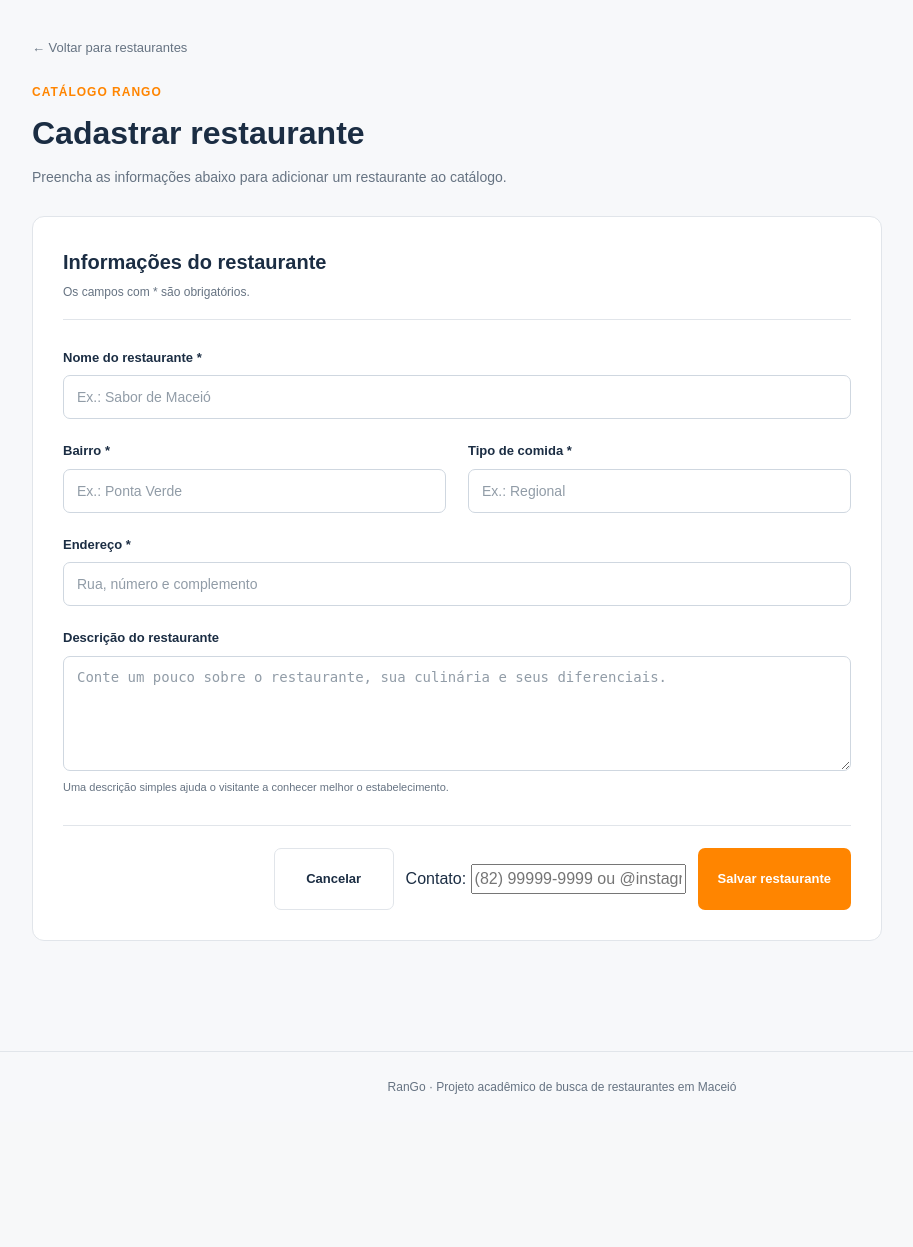
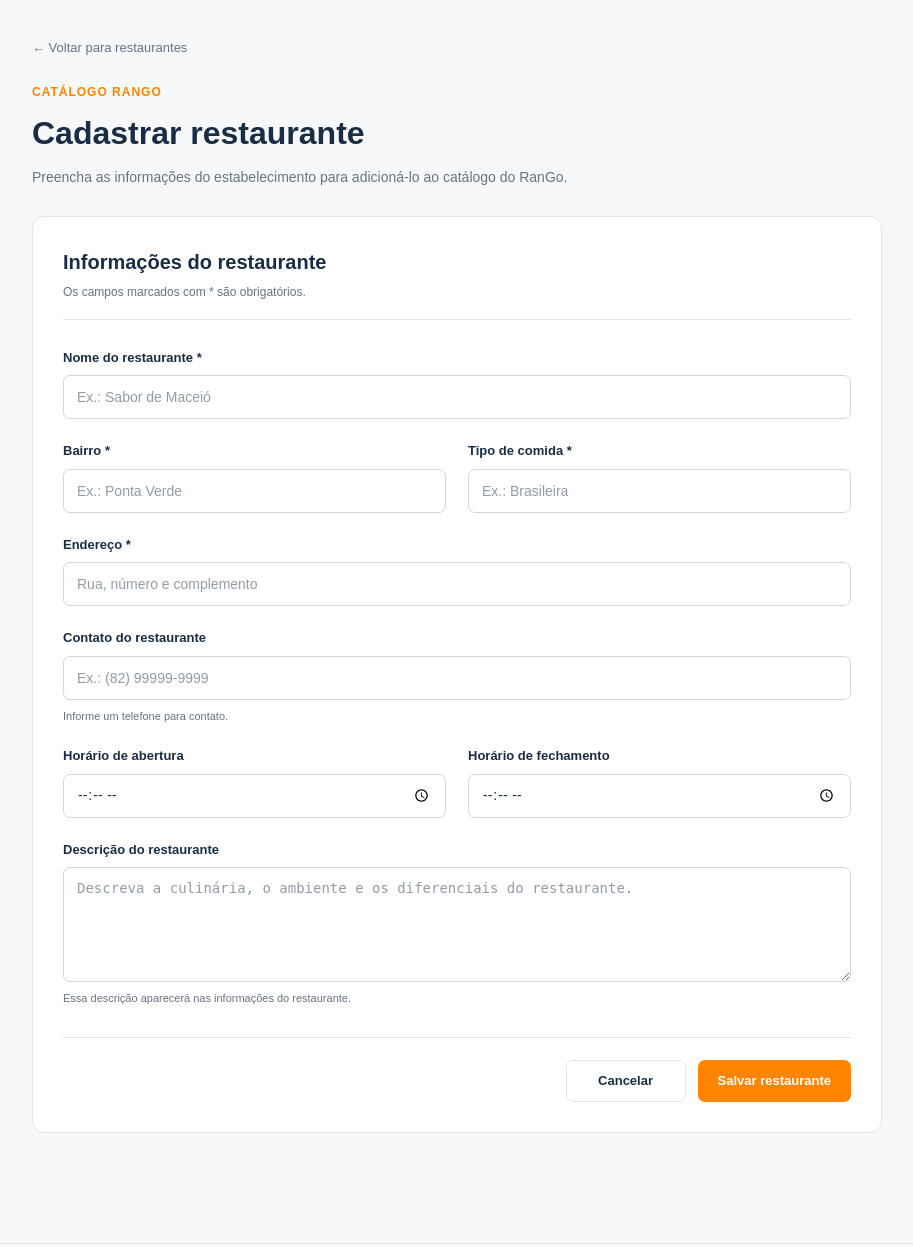
Before and after one commit to GabrielNolasco-hub/Rango, a Spring Boot app: page /restaurantes/novo in a window 1280 px wide. Shown: the part 77-1324 px from the top of the page, without its empty margins (78-991 px from the left). Before the commit the page ends 1171 px from the top, so only its background shows below. Run offline with Spring Boot 4, Linux system fonts and the light colour scheme.

Commit message:
adiciona contato e horario no cadastro dos restaurantes

```diff
--- a/src/main/resources/static/css/rango.css
+++ b/src/main/resources/static/css/rango.css
@@ -918,3 +918,37 @@ a:focus-visible {
         text-align: right;
     }
 }
+
+
+/* Ajustes dos campos de cadastro */
+
+.cadastro-campo input[type="tel"],
+.cadastro-campo input[type="time"] {
+    width: 100%;
+    height: 44px;
+    padding: 12px 13px;
+    border: 1px solid #cfd7e0;
+    border-radius: 7px;
+    background: var(--branco);
+    color: var(--marinho);
+    font-size: 14px;
+}
+
+.cadastro-campo textarea {
+    width: 100%;
+    min-height: 115px;
+    padding: 12px 13px;
+    border: 1px solid #cfd7e0;
+    border-radius: 7px;
+    background: var(--branco);
+    color: var(--marinho);
+    font-size: 14px;
+    resize: vertical;
+}
+
+.cadastro-campo input[type="tel"]:focus,
+.cadastro-campo input[type="time"]:focus,
+.cadastro-campo textarea:focus {
+    outline: 2px solid var(--laranja);
+    outline-offset: 1px;
+}
--- a/src/main/resources/templates/restaurantes/form.html
+++ b/src/main/resources/templates/restaurantes/form.html
@@ -15,6 +15,7 @@
 
 <body>
 
+    <!-- Cabeçalho -->
     <header class="site-header">
         <div class="container header-content">
 
@@ -22,13 +23,14 @@
                href="/restaurantes"
                th:href="@{/restaurantes}">
 
-                <img src="/img/logo%20RanGo.png" th:src="@{/img/logo%20RanGo.png}" alt="Logo do RanGo">
+                <img src="/img/logo%20RanGo.png"
+                     th:src="@{/img/logo%20RanGo.png}"
+                     alt="Logo do RanGo">
 
                 <span>Ran<strong>Go</strong></span>
             </a>
 
-            <nav class="main-nav" aria-label="Menu principal">
-
+            <nav class="main-nav">
                 <a href="/restaurantes"
                    th:href="@{/restaurantes}">
                     Restaurantes
@@ -36,16 +38,15 @@
 
                 <a class="register-link"
                    href="/restaurantes/novo"
-                   th:href="@{/restaurantes/novo}"
-                   aria-current="page">
+                   th:href="@{/restaurantes/novo}">
                     Cadastrar restaurante
                 </a>
+            </nav>
 
-            </nav>
         </div>
     </header>
 
-
+    <!-- Conteúdo principal -->
     <main class="container cadastro-main">
 
         <div class="cadastro-topo">
@@ -56,135 +57,146 @@
                 ← Voltar para restaurantes
             </a>
 
-            <p class="cadastro-label">
-                CATÁLOGO RANGO
-            </p>
+            <p class="cadastro-label">CATÁLOGO RANGO</p>
 
             <h1>Cadastrar restaurante</h1>
 
             <p>
-                Preencha as informações abaixo para
-                adicionar um restaurante ao catálogo.
+                Preencha as informações do estabelecimento
+                para adicioná-lo ao catálogo do RanGo.
             </p>
 
         </div>
 
-
+        <!-- Formulário -->
         <section class="cadastro-box">
 
             <div class="cadastro-box-titulo">
                 <h2>Informações do restaurante</h2>
-                <p>Os campos com * são obrigatórios.</p>
+                <p>Os campos marcados com * são obrigatórios.</p>
             </div>
 
-            <form
-                action="/restaurantes"
+            <form action="/restaurantes"
                   th:action="@{/restaurantes}"
                   th:object="${restaurante}"
                   method="post">
 
                 <div class="cadastro-grid">
 
+                    <!-- Nome -->
+                    <div class="cadastro-campo campo-completo">
+                        <label for="nome">Nome do restaurante *</label>
 
-                    <div class="cadastro-campo campo-completo">
-
-                        <label for="nome">
-                            Nome do restaurante *
-                        </label>
-
-                        <input
-                            type="text"
+                        <input type="text"
                                id="nome"
                                th:field="*{nome}"
                                placeholder="Ex.: Sabor de Maceió"
-                            autocomplete="organization"
                                required>
-
                     </div>
 
+                    <!-- Bairro -->
+                    <div class="cadastro-campo">
+                        <label for="bairro">Bairro *</label>
 
-                    <div class="cadastro-campo">
-
-                        <label for="bairro">
-                            Bairro *
-                        </label>
-
-                        <input
-                            type="text"
+                        <input type="text"
                                id="bairro"
                                th:field="*{bairro}"
                                placeholder="Ex.: Ponta Verde"
                                required>
-
                     </div>
 
+                    <!-- Categoria -->
+                    <div class="cadastro-campo">
+                        <label for="categoria">Tipo de comida *</label>
 
-                    <div class="cadastro-campo">
-
-                        <label for="categoria">
-                            Tipo de comida *
-                        </label>
-
-                        <input
-                            type="text"
+                        <input type="text"
                                id="categoria"
                                th:field="*{categoria}"
                                list="tipos-comida"
-                            placeholder="Ex.: Regional"
+                               placeholder="Ex.: Brasileira"
                                required>
 
                         <datalist id="tipos-comida">
+                            <option value="Brasileira">
                             <option value="Regional">
+                            <option value="Massas">
+                            <option value="Hambúrguer">
                             <option value="Japonês">
-                            <option value="Hambúrguer">
-                            <option value="Massas">
                             <option value="Pizza">
                             <option value="Vegano">
-                            <option value="Brasileira">
                         </datalist>
-
                     </div>
 
+                    <!-- Endereço -->
+                    <div class="cadastro-campo campo-completo">
+                        <label for="endereco">Endereço *</label>
 
-                    <div class="cadastro-campo campo-completo">
-
-                        <label for="endereco">
-                            Endereço *
-                        </label>
-
-                        <input
-                            type="text"
+                        <input type="text"
                                id="endereco"
                                th:field="*{endereco}"
                                placeholder="Rua, número e complemento"
-                            autocomplete="street-address"
                                required>
-
                     </div>
 
+                    <!-- Contato -->
+                    <div class="cadastro-campo campo-completo">
+                        <label for="contato">Contato do restaurante</label>
 
+                        <input type="tel"
+                               id="contato"
+                               th:field="*{contato}"
+                               placeholder="Ex.: (82) 99999-9999"
+                               autocomplete="tel">
+
+                        <small>
+                            Informe um telefone para contato.
+                        </small>
+                    </div>
+
+                    <!-- Horário de abertura -->
+                    <div class="cadastro-campo">
+                        <label for="horarioAbertura">
+                            Horário de abertura
+                        </label>
+
+                        <input type="time"
+                               id="horarioAbertura"
+                               th:field="*{horarioAbertura}"
+                               step="60">
+                    </div>
+
+                    <!-- Horário de fechamento -->
+                    <div class="cadastro-campo">
+                        <label for="horarioFechamento">
+                            Horário de fechamento
+                        </label>
+
+                        <input type="time"
+                               id="horarioFechamento"
+                               th:field="*{horarioFechamento}"
+                               step="60">
+                    </div>
+
+                    <!-- Descrição -->
                     <div class="cadastro-campo campo-completo">
-
                         <label for="descricao">
                             Descrição do restaurante
                         </label>
 
-                        <textarea
-                            id="descricao"
+                        <textarea id="descricao"
                                   th:field="*{descricao}"
                                   rows="5"
-                            placeholder="Conte um pouco sobre o restaurante, sua culinária e seus diferenciais."></textarea>
+                                  placeholder="Descreva a culinária, o ambiente e os diferenciais do restaurante."></textarea>
 
                         <small>
-                            Uma descrição simples ajuda o visitante
-                            a conhecer melhor o estabelecimento.
+                            Essa descrição aparecerá nas informações
+                            do restaurante.
                         </small>
-
                     </div>
 
                 </div>
 
-
+                <!-- Ações -->
                 <div class="cadastro-acoes">
 
                     <a class="btn btn-secondary"
@@ -192,16 +204,6 @@
                        th:href="@{/restaurantes}">
                         Cancelar
                     </a>
-
-
-                    <p>
-                        <label for="contato">Contato:</label>
-                        <input type="text"
-                            id="contato"
-                            th:field="*{contato}"
-                            placeholder="(82) 99999-9999 ou @instagram">
-                    </p>
-
 
                     <button class="btn btn-primary"
                             type="submit">
@@ -211,11 +213,9 @@
                 </div>
 
             </form>
-
         </section>
 
     </main>
-
 
     <footer class="site-footer">
         <div class="container">
```
Lines whose indentation alone changed are shown as unchanged.
